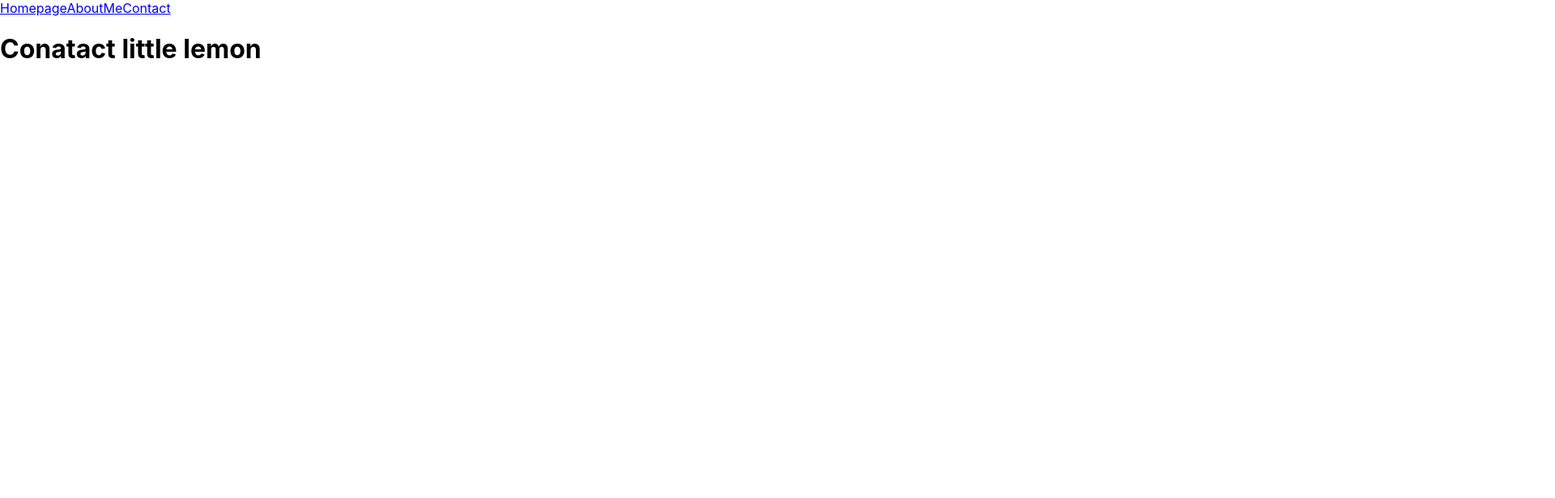
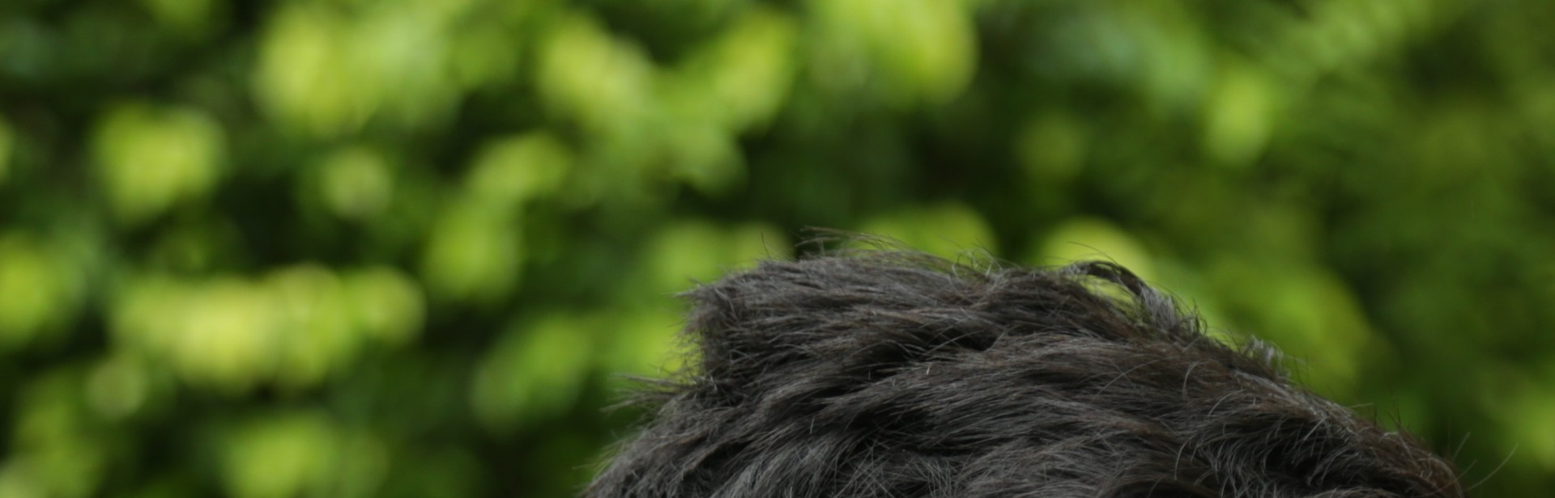
Before and after one commit to Divu03/React-Meta, a React (Create React App) app in the folder practiceapp/: page /contact in a window 1280 px wide. Shown: the top 616 px of the page at 81% size, 1920 px wide, since content can reach past the window. Built offline with nearby package versions, Linux system fonts and the light colour scheme.

Commit message:
excercise 3.2.4 completed

```diff
--- a/practiceapp/src/App.js
+++ b/practiceapp/src/App.js
@@ -1,22 +1,10 @@
 import React from "react";
-import Homepage from "./components/Homepage";
-import AboutMe from "./components/AboutMe";
-import {Route,Routes,Link} from 'react-router-dom'
-import Contact from "./components/Contact";
+import Image from "./Image";
 
 function App() {
     return(
         <div>
-            <nav>
-                <Link to="/" className="nav-item">Homepage</Link>
-                <Link to="/aboutMe" className="nav-item">AboutMe</Link>
-                <Link to="/contact" className="nav-item">Contact</Link>
-            </nav>
-            <Routes>
-                <Route path="/" element={<Homepage/>}/>
-                <Route path="/aboutMe" element={<AboutMe/>}/>
-                <Route path="/contact" element={<Contact/>}/>
-            </Routes>
+            <Image/>
         </div>
     );
 };
--- /dev/null
+++ b/practiceapp/src/Image.jsx
@@ -0,0 +1,12 @@
+import React from "react";
+import logo from './assets/images/logo.jpg'
+
+function Image() {
+    return(
+        <>
+            <img src={logo}/>
+        </>
+    );
+}
+
+export default Image;
```
Also changed, not shown: practiceapp/src/assets/images/logo.jpg (added).
